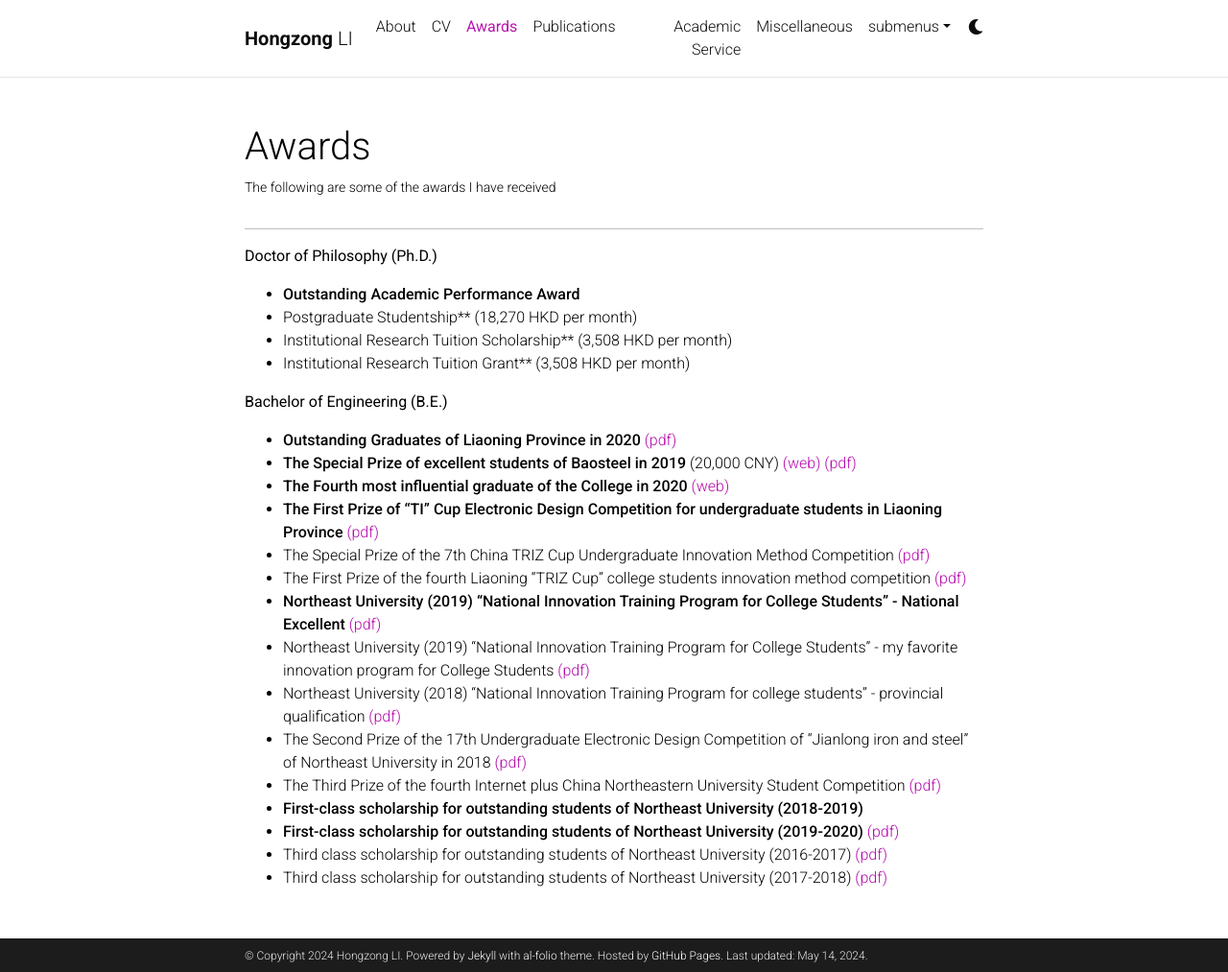
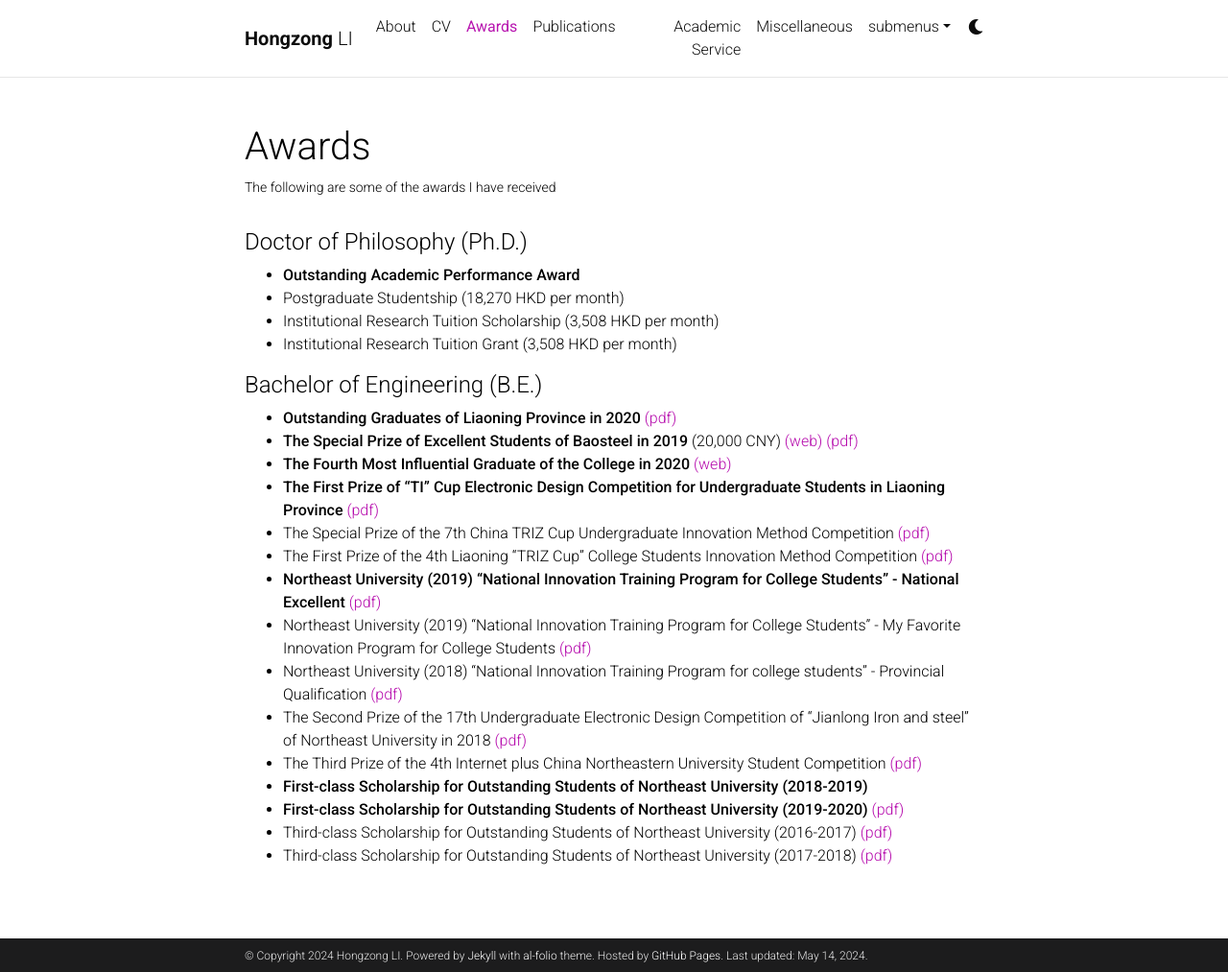
Before and after one commit to HongzongLI-CS/HongzongLI-CS.github.io, a Jekyll site: the page built from _pages/awards.md, in a window 1280 px wide and 1013 px high. Shown: the whole window at 96% size. Built offline with Jekyll 4.4.1, drawn with Linux system fonts in a browser that asks for light colours; comment, search, counter and statistics services are not loaded; a style sheet for code colours, icons or effects is not loaded.

Commit message:
Update awards.md

```diff
--- a/_pages/awards.md
+++ b/_pages/awards.md
@@ -6,27 +6,27 @@ description: The following are some of the awards I have received
 nav: true
 nav_order: 2
 ---
-<hr style="border-top: 1px solid rgba(128, 128, 128, 0.5);">
-<b>Doctor of Philosophy (Ph.D.)</b>
+#### Doctor of Philosophy (Ph.D.)
+
 - **Outstanding Academic Performance Award**
-- Postgraduate Studentship** (18,270 HKD per month)
-- Institutional Research Tuition Scholarship** (3,508 HKD per month)
-- Institutional Research Tuition Grant** (3,508 HKD per month)
+- Postgraduate Studentship (18,270 HKD per month)
+- Institutional Research Tuition Scholarship (3,508 HKD per month)
+- Institutional Research Tuition Grant (3,508 HKD per month)
 
-<b>Bachelor of Engineering (B.E.)</b>
+#### Bachelor of Engineering (B.E.)
 
 - **Outstanding Graduates of Liaoning Province in 2020** [(pdf)](../assets/pdf/辽宁省2020届普通高等学校优秀毕业生.pdf)
-- **The Special Prize of excellent students of Baosteel in 2019** (20,000 CNY) [(web)](http://www.bsef.baosteel.com/#/newsdetail?nodeid=16&id=7522) [(pdf)](../assets/pdf/2019年度宝钢优秀学生特等奖.pdf)
-- **The Fourth most influential graduate of the College in 2020** [(web)](https://mp.weixin.qq.com/s/gS7Nv1BcSYlEo4hhtpWbuA)
-- **The First Prize of "TI" Cup Electronic Design Competition for undergraduate students in Liaoning Province** [(pdf)](../assets/pdf/2018年“TI”杯辽宁省普通高等学校本科大学生电子设计竞赛一等奖.pdf)
+- **The Special Prize of Excellent Students of Baosteel in 2019** (20,000 CNY) [(web)](http://www.bsef.baosteel.com/#/newsdetail?nodeid=16&id=7522) [(pdf)](../assets/pdf/2019年度宝钢优秀学生特等奖.pdf)
+- **The Fourth Most Influential Graduate of the College in 2020** [(web)](https://mp.weixin.qq.com/s/gS7Nv1BcSYlEo4hhtpWbuA)
+- **The First Prize of "TI" Cup Electronic Design Competition for Undergraduate Students in Liaoning Province** [(pdf)](../assets/pdf/2018年“TI”杯辽宁省普通高等学校本科大学生电子设计竞赛一等奖.pdf)
 - The Special Prize of the 7th China TRIZ Cup Undergraduate Innovation Method Competition [(pdf)](../assets/pdf/第七届中国TRIZ杯大学生创新方法大赛特等奖.pdf)
-- The First Prize of the fourth Liaoning "TRIZ Cup" college students innovation method competition [(pdf)](../assets/pdf/第四届辽宁省“TRIZ杯”大学生创新方法大赛一等奖.pdf)
+- The First Prize of the 4th Liaoning "TRIZ Cup" College Students Innovation Method Competition [(pdf)](../assets/pdf/第四届辽宁省“TRIZ杯”大学生创新方法大赛一等奖.pdf)
 - **Northeast University (2019) "National Innovation Training Program for College Students" - National Excellent** [(pdf)](../assets/pdf/东北大学（2019）“国家级大学生创新训练计划”项目-国家级优秀.pdf)
-- Northeast University (2019) "National Innovation Training Program for College Students" - my favorite innovation program for College Students [(pdf)](../assets/pdf/东北大学（2019）“国家级大学生创新训练计划”项目-我最喜欢的大学生创新项目.pdf)
-- Northeast University (2018) "National Innovation Training Program for college students" - provincial qualification [(pdf)](../assets/pdf/东北大学（2018）“国家级大学生创新训练计划”项目-省级合格.pdf)
-- The Second Prize of the 17th Undergraduate Electronic Design Competition of "Jianlong iron and steel" of Northeast University in 2018 [(pdf)](../assets/pdf/东北大学2018年“建龙钢铁”第十七届大学生电子设计竞赛二等奖.pdf)
-- The Third Prize of the fourth Internet plus China Northeastern University Student Competition [(pdf)](../assets/pdf/第四届“互联网+”中国大学生创新创业大赛东北大学选拔赛三等奖.pdf)
-- **First-class scholarship for outstanding students of Northeast University (2018-2019)**
-- **First-class scholarship for outstanding students of Northeast University (2019-2020)** [(pdf)](../assets/pdf/东北大学优秀学生一等奖学金（2019-2020）.pdf)
-- Third class scholarship for outstanding students of Northeast University (2016-2017) [(pdf)](../assets/pdf/东北大学优秀学生三等奖学金（2016-2017.pdf)
-- Third class scholarship for outstanding students of Northeast University (2017-2018) [(pdf)](../assets/pdf/东北大学优秀学生三等奖学金（2017-2018）.pdf)
+- Northeast University (2019) "National Innovation Training Program for College Students" - My Favorite Innovation Program for College Students [(pdf)](../assets/pdf/东北大学（2019）“国家级大学生创新训练计划”项目-我最喜欢的大学生创新项目.pdf)
+- Northeast University (2018) "National Innovation Training Program for college students" - Provincial Qualification [(pdf)](../assets/pdf/东北大学（2018）“国家级大学生创新训练计划”项目-省级合格.pdf)
+- The Second Prize of the 17th Undergraduate Electronic Design Competition of "Jianlong Iron and steel" of Northeast University in 2018 [(pdf)](../assets/pdf/东北大学2018年“建龙钢铁”第十七届大学生电子设计竞赛二等奖.pdf)
+- The Third Prize of the 4th Internet plus China Northeastern University Student Competition [(pdf)](../assets/pdf/第四届“互联网+”中国大学生创新创业大赛东北大学选拔赛三等奖.pdf)
+- **First-class Scholarship for Outstanding Students of Northeast University (2018-2019)**
+- **First-class Scholarship for Outstanding Students of Northeast University (2019-2020)** [(pdf)](../assets/pdf/东北大学优秀学生一等奖学金（2019-2020）.pdf)
+- Third-class Scholarship for Outstanding Students of Northeast University (2016-2017) [(pdf)](../assets/pdf/东北大学优秀学生三等奖学金（2016-2017.pdf)
+- Third-class Scholarship for Outstanding Students of Northeast University (2017-2018) [(pdf)](../assets/pdf/东北大学优秀学生三等奖学金（2017-2018）.pdf)
```
